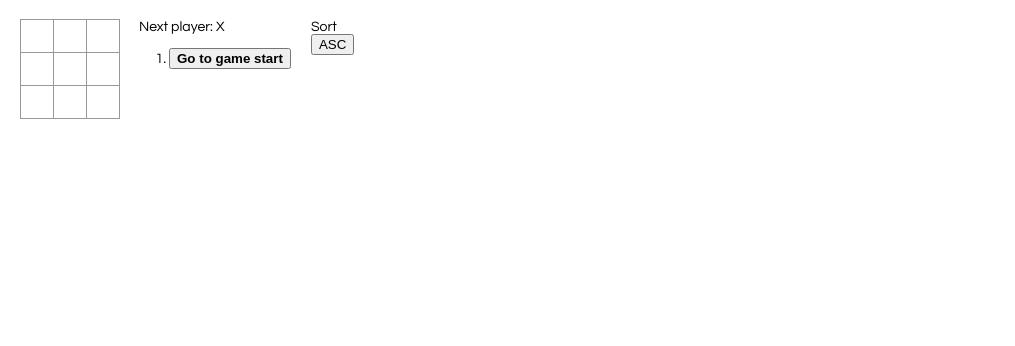
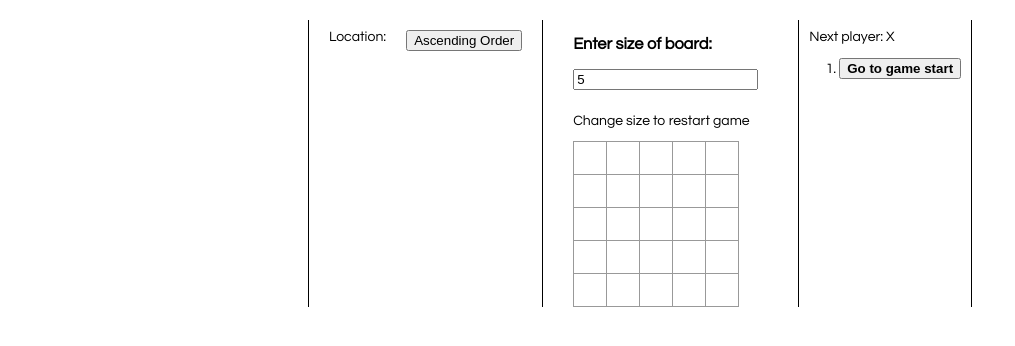
Before and after one commit to thientam075/Optimize-tic-tac-toe, a React app: page / in a window 1280 px wide. Shown: the whole page, without its empty margins (0-1015 px from the left). Built offline with nearby package versions, Linux system fonts and the light colour scheme.

Commit message:
Update rules, allow edit size, tranfer function component, refactor folder

```diff
--- a/package.json
+++ b/package.json
@@ -1,5 +1,5 @@
 {
-  "homepage": "https://thientam075.github.io/React-Tutorial/",
+  "homepage": "https://thientam075.github.io/Optimize-tic-tac-toe/",
   "name": "my-app",
   "version": "0.1.0",
   "private": true,
--- /dev/null
+++ b/src/component/App.js
@@ -0,0 +1,10 @@
+import Game from "./Game";
+
+function App(){
+    return (
+        <div className = "bg-game">
+            <Game />
+        </div>
+    )
+}
+export default App;
--- /dev/null
+++ b/src/component/Board.js
@@ -0,0 +1,51 @@
+import Square from './Square'
+import React from 'react';
+/* Draw Square in i location (1-n^2)
+@param winner: name of winner + squares[]
+@param n, size of board
+@param squares, array of square to draw
+@return {JSX.element}
+*/
+function Board({n,winner,squares,onClick}){
+    let rows = [];
+      for(let i = 0;i < n;i++){
+        rows = rows.concat([renderRow(i,n,winner,squares,onClick)]);
+      }
+      return (
+        <div>
+        {rows}
+        </div>
+    );
+};
+/* Draw Square in i location (1-n^2)
+@param i location squares
+@param winner: name of winner + squares[]
+@param n, size of board
+@return {JSX.element}
+*/
+function renderSquare(i,winner,squares,onClick) {
+      let winningSquare = winner && winner.includes(i) ? true : false;
+      return (
+        <Square
+          key = {i}
+          value={squares[i]}
+          onClick={() => onClick(i)}
+          winningSquare = {winningSquare}
+        />
+      );
+    };
+// Draw row with support by renderSquare in i location (1-n)
+// Same parameter
+//@return {JSX.element}
+function renderRow(i,n,winner,squares,onClick){
+      let square = [];
+      for(let j = 0; j < n;j++){
+        square = square.concat([(renderSquare(i*n + j,winner,squares,onClick))]);
+      }
+      return (
+      <div className = "board-row" key = {i}>
+        {square}
+      </div>
+      );
+    }
+export default Board;
--- /dev/null
+++ b/src/component/Game.js
@@ -0,0 +1,232 @@
+import Board from "./Board";
+import React, {useState} from "react";
+
+function Game(){
+    const [size, setSize] = useState(5);
+    const [history, setHistory] = useState([
+        {
+            squares: Array(size*size).fill(null),
+            allLocations: null,
+        }
+    ]);
+
+    const [stepNumber, setStepNumber] = useState(0);
+    const [xIsNext, setXIsNext] = useState(true);
+    const [ASCisNext, setASCisNext] = useState(true);
+
+    const historyCurrent = history;
+    const current = historyCurrent[stepNumber];
+    const winner = calculateWinner5(current.squares,size);
+    console.log(winner ? winner.winnerSquares : '');
+    const moves = historyCurrent.map((step, move) => {
+    const desc = move ?
+          'Go to move #' + move:
+          'Go to game start';
+        return (
+          <li key = {move}>
+            <button
+            onClick={() => jumpTo(move)}
+            style = {stepNumber === move ? {fontWeight : 'bold'} : {fontWeight: 'normal'}}>{desc}</button>
+          </li>
+        );
+      });
+      const locations = historyCurrent.map((step, move) => {
+        let desc;
+        if(move){
+            desc = calculateLocation(step.allLocations,size);
+        }else{
+            return(<div key = {"NULL"}></div>);
+        }
+        return (
+          <li key = {move}>
+            <div
+            style = { stepNumber === move ? {fontWeight : 'bold'} : {fontWeight: 'normal'}}>{desc}</div>
+          </li>
+        );
+      });
+      let status;
+      if (winner) {
+        status = 'Winner: ' + winner.namewinner;
+      } else if(!checkNULL(current.squares)){
+        alert("The match is draw !!!");
+      }
+      else {
+        status = 'Next player: ' + ( xIsNext ? 'X' : 'O');
+      }
+    function handleClick(i) {
+        const historyCurrent = history.slice(0, stepNumber + 1);
+        const current = historyCurrent[historyCurrent.length - 1];
+        const squares = current.squares.slice();
+        if (squares[i] || calculateWinner5(squares,size)) {
+          return;
+        }
+        squares[i] = xIsNext ? 'X' : 'O';
+
+        setHistory(historyCurrent.concat([
+            {
+            squares: squares,
+            allLocations: i,
+            }
+          ]));
+          setStepNumber(historyCurrent.length);
+          setXIsNext(!xIsNext)
+    }
+  function jumpTo(step) {
+      setStepNumber(step);
+      setXIsNext((step % 2) === 0);
+  };
+  function ResetState(){
+    setHistory([
+        {
+            squares: Array(size*size).fill(null),
+            allLocations: null,
+        }
+    ]);
+  setStepNumber(0);
+  setXIsNext(true);
+  setASCisNext(true);
+  }
+  function HandleChange(e){
+    let value = e.target.value;
+    value = value < 5 ? 5 : value;
+    value = value > 20 ? 20 : value;
+    setSize(value);
+    ResetState();
+  }
+  function Sort(){
+      setHistory(history.reverse());
+      setASCisNext(!ASCisNext);
+  };
+      let sort =  ASCisNext ? 'Ascending Order' : 'Descending Order';
+      return (
+        <div className="game">
+        <div className = "game-info">
+          <div className = "title" key = {"title"}>
+            <div className = "title-item">Location: </div>
+            <button className = "title-item" onClick = {() => Sort()}>{sort}</button>
+          </div>
+          <ol>{locations}</ol>
+          </div>
+          <div className="game-board">
+            <div>
+            <h3>Enter size of board:</h3>
+            <input type="number" value={size} className= "status" onChange = {(e) => HandleChange(e)}/>
+            <p>Change size to restart game</p>
+            </div>
+
+            <Board
+              n = {size}
+              squares={current.squares}
+              onClick={(i) => handleClick(i)}
+              winner = {winner && winner.winnerSquares}
+            />
+          </div>
+          <div className="game-info">
+            <div>{status}</div>
+            <ol>{moves}</ol>
+          </div>
+
+        </div>
+      );
+}
+
+  function calculateWinner3(squares) {
+    const lines = [
+      [0, 1, 2],
+      [3, 4, 5],
+      [6, 7, 8],
+      [0, 3, 6],
+      [1, 4, 7],
+      [2, 5, 8],
+      [0, 4, 8],
+      [2, 4, 6],
+    ];
+    for (let i = 0; i < lines.length; i++) {
+      const [a, b, c] = lines[i];
+      if (squares[a] && squares[a] === squares[b] && squares[a] === squares[c]) {
+        return {
+          namewinner: squares[a],
+          winnerSquares: lines[i]
+        };
+      }
+    }
+    return null;
+  }
+
+  function calculateWinner5(squares,size) {
+    if(squares)
+    // Check row from 0 - (size - 1)
+    for(let i=0;i<size;i++){
+      for(let j=0;j<=size - 5;j++){
+        if(squares[j+i*size] && squares[j+i*size] === squares[j+i*size+1] && squares[j+i*size+1] === squares[j+i*size+2] && squares[j+i*size+2] === squares[j+i*size+3]
+          && squares[j+i*size+3] === squares[j+i*size+4])
+          {
+              const lines = [j+i*size,j+i*size+1,j+i*size+2,j+i*size+3,j+i*size+4];
+              return {
+                namewinner : squares[j+i*size],
+                winnerSquares: lines
+              }
+          }
+      };
+    };
+    // Check col from 0 - (size - 1)
+    for(let j=0;j<size;j++){
+      for(let i=0;i<=size - 5;i++){
+        if(squares[j+i*size] && squares[j+i*size] === squares[j+(i+1)*size] && squares[j+(i+1)*size] === squares[j+(i+2)*size]
+          && squares[j+(i+2)*size] === squares[j+(i+3)*size]
+          && squares[j+(i+3)*size] === squares[j+(i+4)*size])
+          {
+              const lines = [j+i*size,j+(i+1)*size,j+(i+2)*size,j+(i+3)*size,j+(i+4)*size];
+              return {
+                namewinner : squares[j+i*size],
+                winnerSquares: lines
+              }
+          }
+      };
+    };
+    // check diagonal line
+    for(let j=0;j<size;j++){
+      for(let i=0;i<=size;i++){
+        if(squares[j+i*size] && (j+4+(i+4)*size < size*size)
+        && squares[j+i*size] === squares[(j+1)+(i+1)*size]
+        && squares[(j+1)+(i+1)*size] === squares[(j+2)+(i+2)*size]
+        && squares[(j+2)+(i+2)*size] === squares[(j+3)+(i+3)*size]
+        && squares[(j+3)+(i+3)*size] === squares[(j+4)+(i+4)*size])
+          {
+              const lines = [j+i*size,j+1+(i+1)*size,j+2+(i+2)*size,j+3+(i+3)*size,j+4+(i+4)*size];
+              return {
+                namewinner : squares[j+i*size],
+                winnerSquares: lines
+              }
+          }
+      };
+    };
+    // check reverse diagonal line
+    for(let j=0;j<size;j++){
+      for(let i=0;i<=size;i++){
+        if(squares[j+(size - i - 1)*size] && ((j+4)+(size - (i+4) - 1)*size < size*size)
+        && squares[j+(size - i - 1)*size] === squares[(j+1)+(size - (i+1) - 1)*size]
+        && squares[(j+1)+(size - (i+1) - 1)*size] === squares[(j+2)+(size - (i+2) - 1)*size]
+        && squares[(j+2)+(size - (i+2) - 1)*size] === squares[(j+3)+(size - (i+3) - 1)*size]
+        && squares[(j+3)+(size - (i+3) - 1)*size] === squares[(j+4)+(size - (i+4) - 1)*size])
+          {
+              const lines = [j+(size - i - 1)*size,(j+1)+(size - (i+1) - 1)*size,
+                (j+2)+(size - (i+2) - 1)*size,(j+3)+(size - (i+3) - 1)*size,
+                (j+4)+(size - (i+4) - 1)*size];
+              return {
+                namewinner : squares[j+(size - i - 1)*size],
+                winnerSquares: lines
+              }
+          }
+      };
+    };
+    return null;
+  }
+  function calculateLocation(i,size){
+    return `(Row: ${parseInt(i/size)} - Col: ${parseInt(i%size)})`;
+  }
+  function checkNULL(square){
+    return square.includes(null);
+  }
+
+export default Game;
--- /dev/null
+++ b/src/component/Square.js
@@ -0,0 +1,11 @@
+function Square({onClick,winningSquare,value}) {
+    return (
+      <button
+      className="square"
+      onClick={onClick}
+      style = {winningSquare ? {backgroundColor:'cyan'} : null }>
+        {value}
+      </button>
+    );
+  };
+export default Square;
--- a/src/index.css
+++ b/src/index.css
@@ -6,7 +6,9 @@ body {
   ol, ul {
     padding-left: 30px;
   }
-
+  input {
+    margin-right: 10px;
+  }
   .board-row:after {
     clear: both;
     content: "";
@@ -46,5 +48,20 @@ body {
     flex-direction: row;
   }
   .game-info {
-    margin-left: 20px;
+    margin: 0px 30px 0px 30px;
+    padding: 10px;
+    border-left: solid 1px black;
+    border-right: solid 1px black;
   }
+  .bg-game{
+    display: flex;
+    justify-content: center;
+    max-height: max-content;
+  }
+  .title{
+    display: flex;
+    justify-content: space-around;
+  }
+  .title-item{
+    margin: 0px 10px 0px 10px !important;
+  }
--- a/src/index.js
+++ b/src/index.js
@@ -1,186 +1,9 @@
 import React from 'react';
 import ReactDOM from 'react-dom';
 import './index.css';
-
-
-function Square(props) {
-  return (
-    <button
-    className="square"
-    onClick={props.onClick}
-    style = {props.winningSquare ? {backgroundColor:'cyan'} : null }>
-      {props.value}
-    </button>
-  );
-};
-
-class Board extends React.Component {
-
-  renderSquare(i) {
-    let winningSquare = this.props.winner && this.props.winner.includes(i) ? true : false;
-    return (
-      <Square
-        value={this.props.squares[i]}
-        onClick={() => this.props.onClick(i)}
-        winningSquare = {winningSquare}
-      />
-    );
-  };
-
-  renderRow(i){
-    let square = [];
-    for(let j = 0; j < 3;j++){
-      square = square.concat([(this.renderSquare(i*3 + j))]);
-    }
-    return (
-    <div className = "board-row">
-      {square}
-    </div>
-    );
-  }
-  render() {
-    let rows = [];
-    for(let i = 0;i < 3;i++){
-      rows = rows.concat([this.renderRow(i)]);
-    }
-    return (
-      <div>
-      {rows}
-      </div>
-    );
-  };
-}
-
-class Game extends React.Component {
-  constructor(props) {
-    super(props);
-    this.state = {
-      history: [{
-        squares: Array(9).fill(null),
-        allLocations: null,
-      }],
-      stepNumber: 0,
-      xIsNext: true,
-      ASCisNext: true,
-    };
-  }
-
-  handleClick(i) {
-    const history = this.state.history.slice(0, this.state.stepNumber + 1);
-    const current = history[history.length - 1];
-    const squares = current.squares.slice();
-    if (calculateWinner(squares) || squares[i]) {
-      return;
-    }
-    squares[i] = this.state.xIsNext ? 'X' : 'O';
-    this.setState({
-      history: history.concat([{
-        squares: squares,
-        allLocations: i,
-      }]),
-      stepNumber: history.length,
-      xIsNext: !this.state.xIsNext,
-    });
-  }
-
-  jumpTo(step) {
-    this.setState({
-      stepNumber: step,
-      xIsNext: (step % 2) === 0,
-    });
-  }
-
-  Sort(){
-    const {history, ASCisNext} = this.state;
-    this.setState({
-      history: history.reverse(),
-      ASCisNext: !ASCisNext,
-    });
-    return;
-  };
-
-  render() {
-    const history = this.state.history;
-    const current = history[this.state.stepNumber];
-    const winner = calculateWinner(current.squares);
-    const moves = history.map((step, move) => {
-      const desc = move ?
-        'Go to move #' + move + calculateLocation(step.allLocations) :
-        'Go to game start';
-      return (
-        <li key = {move}>
-          <button
-          onClick={() => this.jumpTo(move)}
-          style = {this.state.stepNumber === move ? {fontWeight : 'bold'} : {fontWeight: 'normal'}}>{desc}</button>
-        </li>
-      );
-    });
-
-    let status;
-    if (winner) {
-      status = 'Winner: ' + winner.namewinner;
-    } else if(!checkNULL(current.squares)){
-      alert("The match is draw !!!");
-    }
-    else {
-      status = 'Next player: ' + (this.state.xIsNext ? 'X' : 'O');
-    }
-
-    let sort = this.state.ASCisNext ? 'ASC' : 'DES';
-    return (
-      <div className="game">
-        <div className="game-board">
-          <Board
-            squares={current.squares}
-            onClick={(i) => this.handleClick(i)}
-            winner = {winner && winner.winnerSquares}
-          />
-        </div>
-        <div className="game-info">
-          <div>{status}</div>
-          <ol>{moves}</ol>
-        </div>
-        <div className = "game-info">
-        <div>Sort</div>
-        <button onClick = {() => this.Sort()}>{sort}</button>
-        </div>
-      </div>
-    );
-  }
-}
-
+import App from './component/App'
 // ========================================
-
 ReactDOM.render(
-  <Game />,
+  <App />,
   document.getElementById('root')
 );
-
-function calculateWinner(squares) {
-  const lines = [
-    [0, 1, 2],
-    [3, 4, 5],
-    [6, 7, 8],
-    [0, 3, 6],
-    [1, 4, 7],
-    [2, 5, 8],
-    [0, 4, 8],
-    [2, 4, 6],
-  ];
-  for (let i = 0; i < lines.length; i++) {
-    const [a, b, c] = lines[i];
-    if (squares[a] && squares[a] === squares[b] && squares[a] === squares[c]) {
-      return {
-        namewinner: squares[a],
-        winnerSquares: lines[i]
-      };
-    }
-  }
-  return null;
-}
-function calculateLocation(i){
-  return `(${parseInt(i/3)},${parseInt(i%3)})`;
-}
-function checkNULL(square){
-  return square.includes(null);
-}
```
Also changed, not shown: public/index.html (+0 -1 lines), public/manifest.json, 1 other file.
